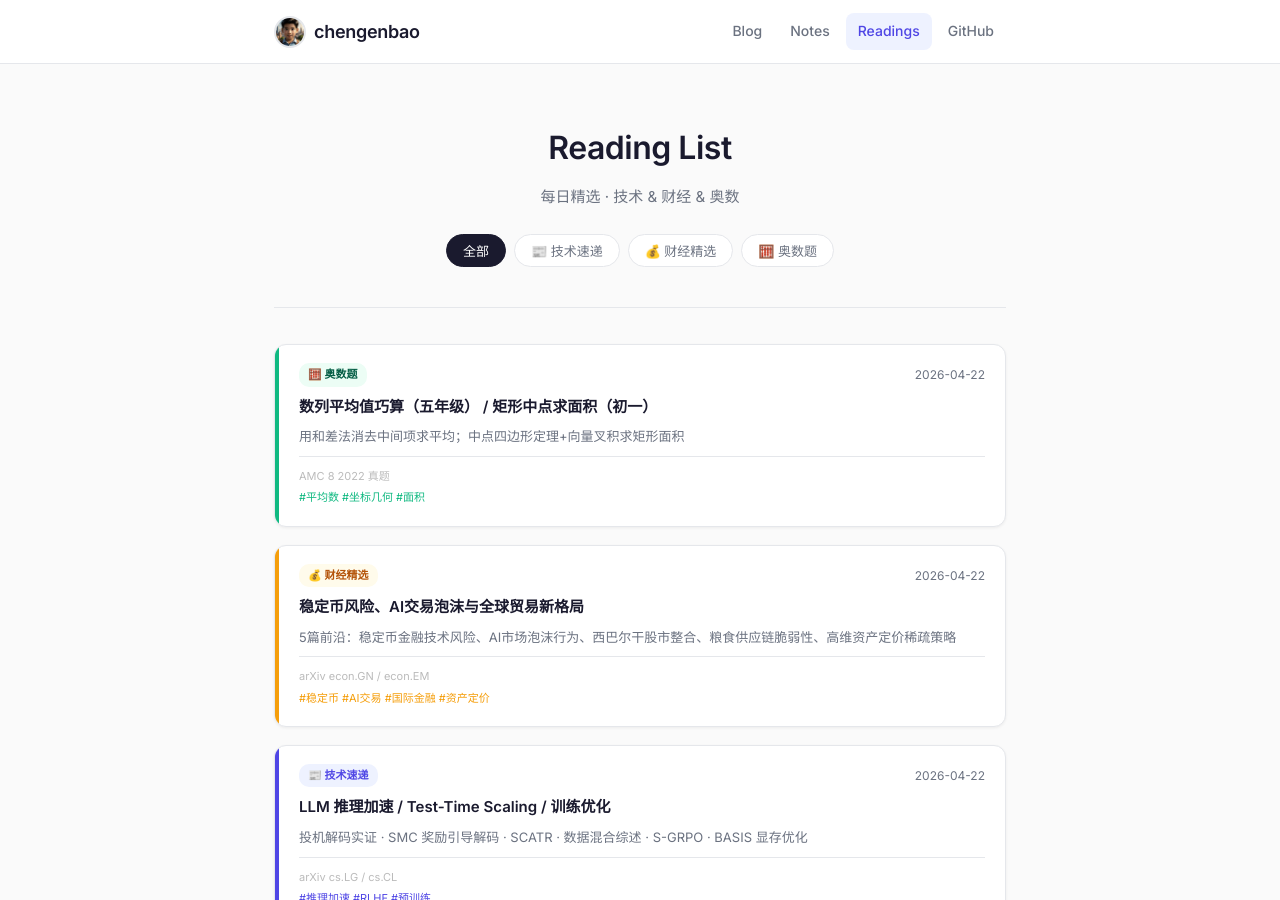
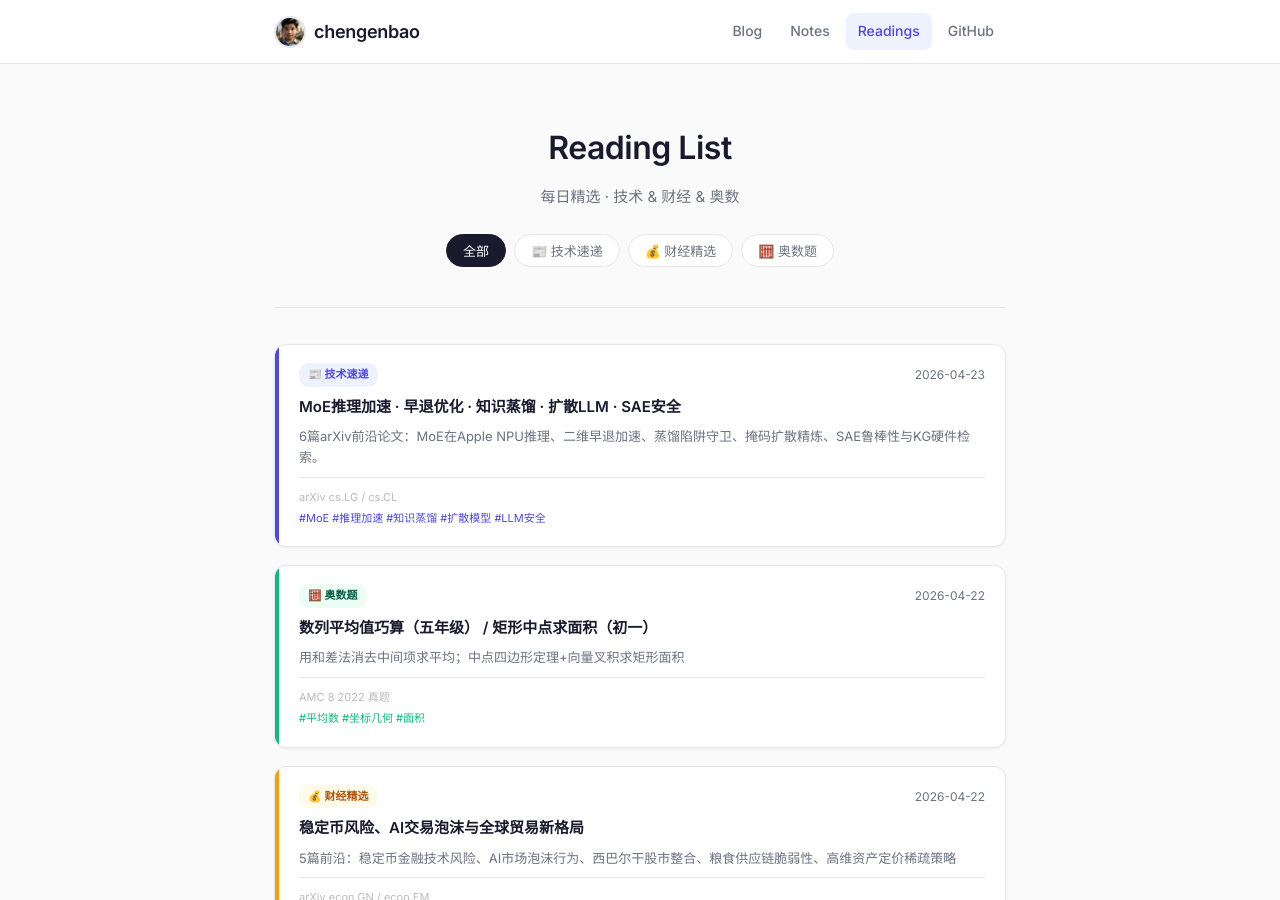
Before and after one commit to chengenbao/chengenbao.github.io, a Jekyll site: the page built from reading-list/index.md, in a window 1280 px wide and 900 px high. Built offline with Jekyll 4.4.1, drawn with Linux system fonts in a browser that asks for light colours.

Commit message:
update index with tech daily 2026-04-23

```diff
--- a/reading-list/index.md
+++ b/reading-list/index.md
@@ -18,6 +18,21 @@ permalink: /reading-list/
   </div>
 
   <div class="rl-grid">
+<a class="rl-card tech" href="/reading-list/2026-04-23-tech-daily/">
+  <div class="rl-accent"></div>
+  <div class="rl-body">
+    <div class="rl-top">
+      <span class="rl-badge tech">📰 技术速递</span>
+      <time>2026-04-23</time>
+    </div>
+    <h2>MoE推理加速 · 早退优化 · 知识蒸馏 · 扩散LLM · SAE安全</h2>
+    <p>6篇arXiv前沿论文：MoE在Apple NPU推理、二维早退加速、蒸馏陷阱守卫、掩码扩散精炼、SAE鲁棒性与KG硬件检索。</p>
+    <div class="rl-meta">
+      <span class="rl-source">arXiv cs.LG / cs.CL</span>
+      <span class="rl-tags">#MoE #推理加速 #知识蒸馏 #扩散模型 #LLM安全</span>
+    </div>
+  </div>
+</a>
 <a class="rl-card math" href="/reading-list/2026-04-22-math/">
   <div class="rl-accent"></div>
   <div class="rl-body">
```
